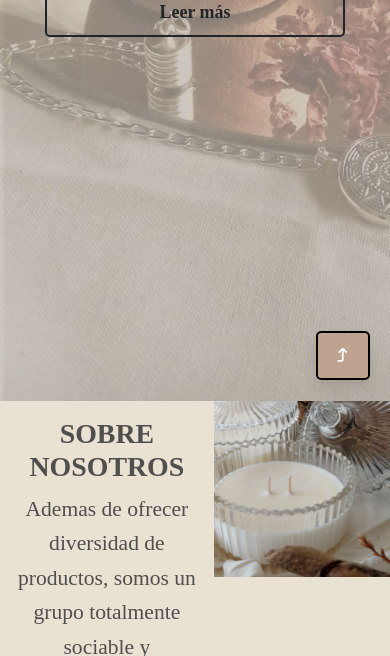
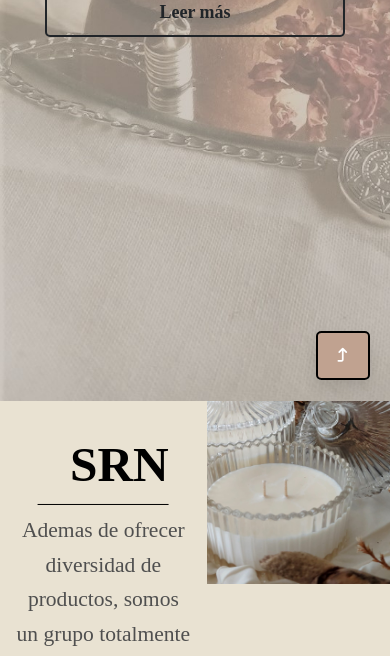
Before and after one commit to JuanGilSosa/Karoma-Site, a plain HTML site: page index.html in a window 390 px wide. Shown: the part 444-1100 px from the top of the page. Drawn offline with nearby package versions, Linux system fonts and the light colour scheme.

Commit message:
AGREGADO DE EFECTO     - En sobre nosotros     - Mejora en forma responsive

```diff
--- a/app.controller.js
+++ b/app.controller.js
@@ -2,13 +2,6 @@
     'use-strict';
 
 angular.module("App", [])
-.directive('app', [function() {
-    return {
-        restrict: 'E',
-        templateUrl: 'index.html'
-    }
-}])
-
 .controller("mainController", mainController);
 
 function mainController ($scope, $interval) {
@@ -101,6 +94,19 @@ function mainController ($scope, $interval) {
         });
     })();
 
+    $(function() {
+        var text = $(".text");
+        $(window).scroll(function() {
+          var scroll = $(window).scrollTop();
+          if (scroll >= 500) {
+            text.removeClass("hidden");
+          } else{
+            text.addClass("hidden");
+          }
+        });
+      });
+
+
 } // Fin Controller
 
 })();
--- a/index.css
+++ b/index.css
@@ -6,8 +6,6 @@
 
 body {
     font-family: 'Bodoni';
-
-
 }
 
 /******** ETIQUETAS ********/
@@ -115,7 +113,6 @@ hr {
 #r-more {
     font-weight: bold;
 }
-
 
 
 .css-button-sliding-to-left--black {
@@ -260,6 +257,45 @@ hr {
     margin-left: 20%;
 }
 
+/*****************************
+        EFECTOS ESPECIALES
+******************************/
+.text {
+    position: relative;
+    top: 50%;
+    left: 50%;
+    transform: translateX(-50%) translateY(-50%);
+    list-style: none;
+    border-bottom: 0;
+  }
+
+  .text.hidden {
+    border-bottom: 1px solid black;
+  }
+
+  .text li {
+
+    float: left;
+    font-weight: 700;
+    font-size: 2em;
+    color: black;
+    opacity: 1;
+    transition: all 1.5s ease-in-out;
+    max-width: 2em;
+  }
+  .text.hidden li.spaced {
+    padding-left: 0;
+  }
+  .text li.spaced {
+    padding-left: 0.5em;
+  }
+
+  .text.hidden li.ghost {
+    opacity: 0;
+    max-width: 0;
+  }
+
+
 
 /*****************************
         MEDIA QUERIES
--- a/index.html
+++ b/index.html
@@ -108,24 +108,41 @@
                 </div>
             </div>
 
-            <div class="d-flex nosotros" id="d-nosotros"> <!-- Nosotros... -->
+            <div class="d-flex nosotros" id="d-nosotros">
+                <!-- Nosotros... -->
 
                 <div class="col-lg-6 p-3 d-flex justify-content-center align-items-center">
-                    <div class="row text-center">
-                        <div class="col-md-12">
-                           <h1><strong>SOBRE NOSOTROS</strong></h1>
-                        </div>
-                        <div class="fs-4">
-                            Ademas de ofrecer diversidad de productos, somos un grupo
-                            totalmente sociable y responsable para un resultado positivo a la satisfacción de nuestros clientes.
+                    <div class="border-bottom">
+                        <div class="row text-center">
+                            <div class="d-flex col-md-12">
+                                <ul class="text hidden fs-2">
+                                    <li>S</li>
+                                    <li class="ghost">O</li>
+                                    <li class="ghost">B</li>
+                                    <li>R</li>
+                                    <li class="ghost">E</li>
+                                    <li class="spaced"></li>
+                                    <li class="spaced">N</li>
+                                    <li class="ghost">O</li>
+                                    <li class="ghost">S</li>
+                                    <li class="ghost">O</li>
+                                    <li class="ghost">T</li>
+                                    <li class="ghost">R</li>
+                                    <li class="ghost">O</li>
+                                    <li class="ghost">S</li>
+                                </ul>
+                            </div>
+                            <div class="fs-4">
+                                Ademas de ofrecer diversidad de productos, somos un grupo
+                                totalmente sociable y responsable para un resultado positivo a la satisfacción de
+                                nuestros clientes.
+                            </div>
                         </div>
                     </div>
 
                 </div>
                 <div class="col-lg-6 text-center">
-                    <img class="img-fluid"
-                         src="assets/img/in_use/vela-nosotros4x5.jpeg"
-                         alt="Cargando...">
+                    <img class="img-fluid" src="assets/img/in_use/vela-nosotros4x5.jpeg" alt="Cargando...">
                 </div>
 
             </div> <!-- fin Nosotros... -->
@@ -214,7 +231,8 @@
                     <a href="https://www.facebook.com/karomahome" class="btn btn-outline-light btn-floating m-1">
                         <i class="fab fa-facebook-f"></i>
                     </a>
-                    <a href="https://api.whatsapp.com/send/?phone=2234396498&text&app_absent=0" class="btn btn-outline-light btn-floating m-1">
+                    <a href="https://api.whatsapp.com/send/?phone=2234396498&text&app_absent=0"
+                        class="btn btn-outline-light btn-floating m-1">
                         <i class="fab fa-whatsapp"></i>
                     </a>
                     <a href="https://www.instagram.com/karoma.home/" class="btn btn-outline-light btn-floating m-1">
```
